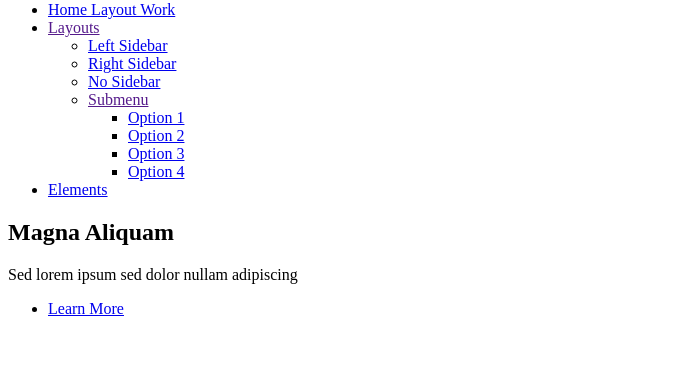
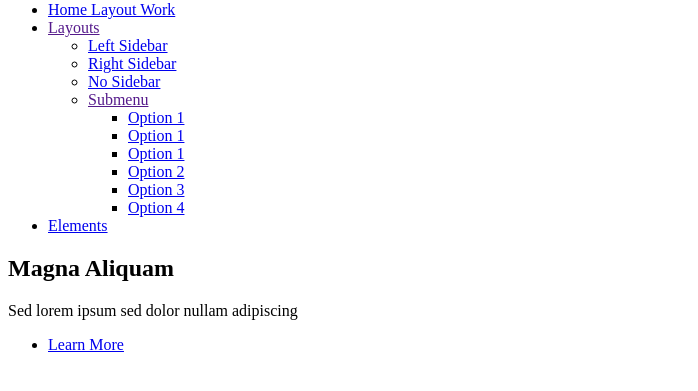
Before and after one commit to nagarjun523/hmws, a plain HTML site: page about.html in a window 1280 px wide. Shown: the part 79-470 px from the top of the page, without its empty margins (0-698 px from the left). Drawn offline with nearby package versions, Linux system fonts and the light colour scheme.

Commit message:
Update about.html

```diff
--- a/about.html
+++ b/about.html
@@ -42,6 +42,8 @@
 									<a href="">Submenu</a>
 									<ul>
 										<li><a href="#">Option 1</a></li>
+										<li><a href="#">Option 1</a></li>
+										<li><a href="#">Option 1</a></li>
 										<li><a href="#">Option 2</a></li>
 										<li><a href="#">Option 3</a></li>
 										<li><a href="#">Option 4</a></li>
```
